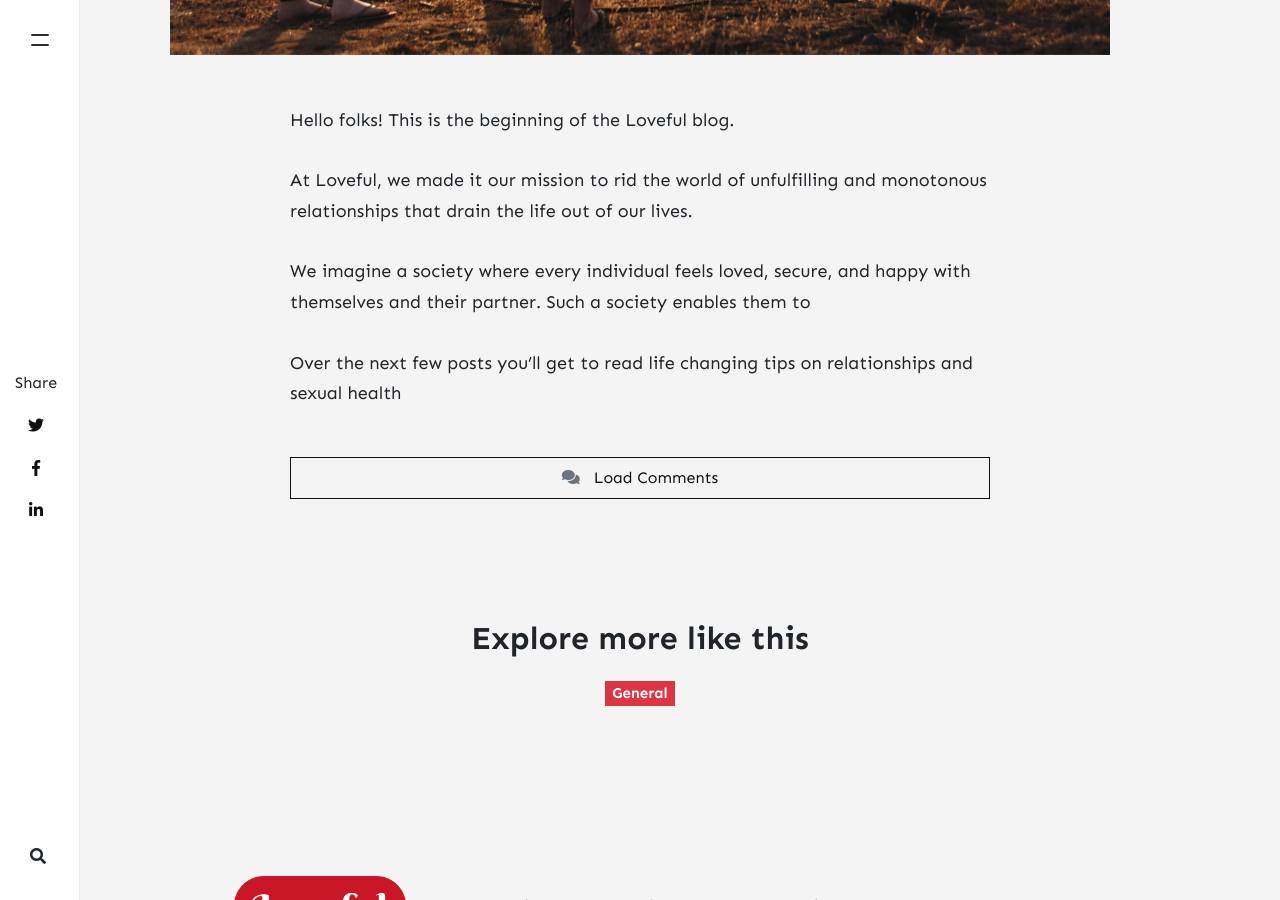
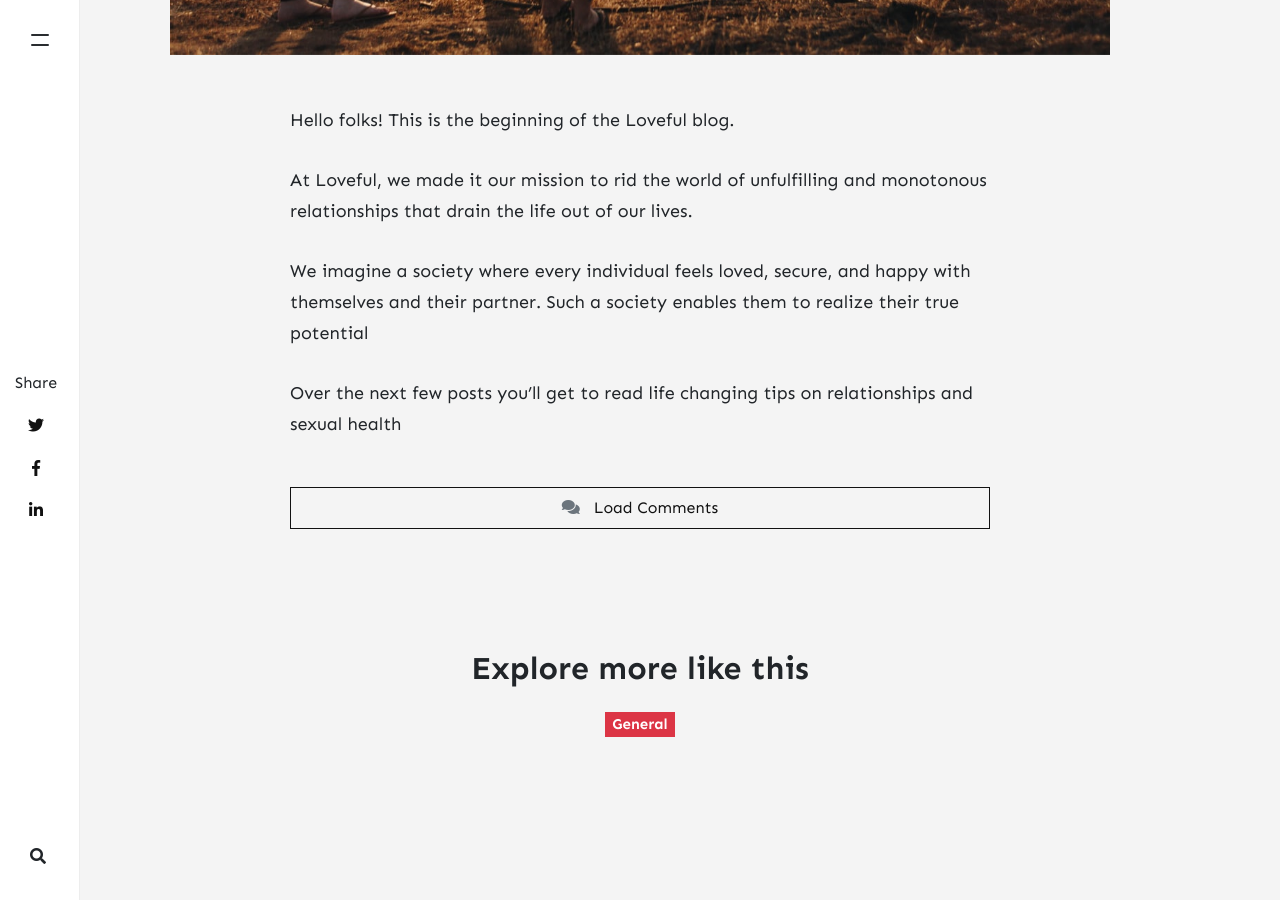
Before and after one commit to stackbit-projects/happy-zebra-28bc2, a Jekyll site: the page built from _posts/2021-09-01-welcome-to-loveful.md, in a window 1280 px wide and 900 px high, scrolled down 938 px. Built offline with Jekyll 4.4.1, drawn with Linux system fonts in a browser that asks for light colours; nearby versions of some CDN libraries; comment, search, counter and statistics services are not loaded.

Commit message:
2021-09-01-welcome-to-loveful.md: changed

```diff
--- a/_posts/2021-09-01-welcome-to-loveful.md
+++ b/_posts/2021-09-01-welcome-to-loveful.md
@@ -11,6 +11,6 @@
 
 At Loveful, we made it our mission to rid the world of unfulfilling and monotonous relationships that drain the life out of our lives.
 
-We imagine a society where every individual feels loved, secure, and happy with themselves and their partner. Such a society enables them to
+We imagine a society where every individual feels loved, secure, and happy with themselves and their partner. Such a society enables them to realize their true potential
 
 Over the next few posts you'll get to read life changing tips on relationships and sexual health
```
